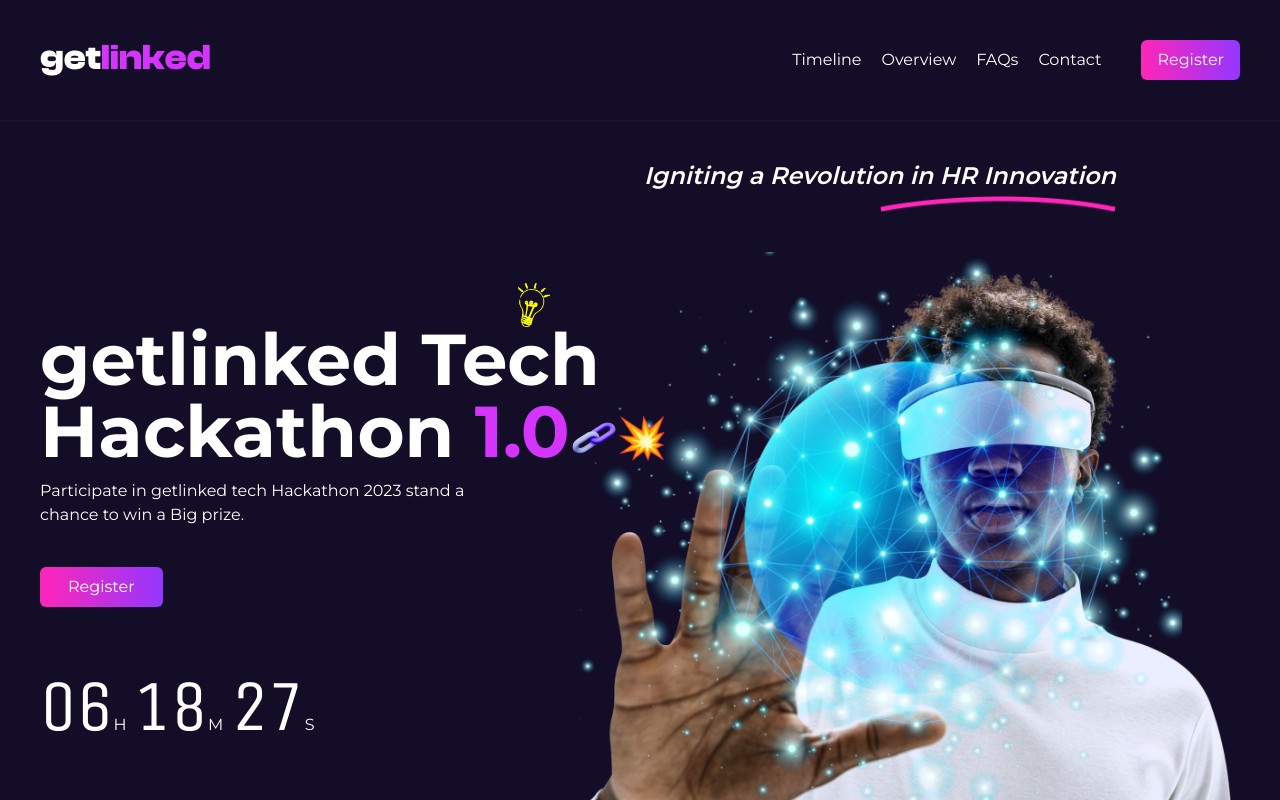
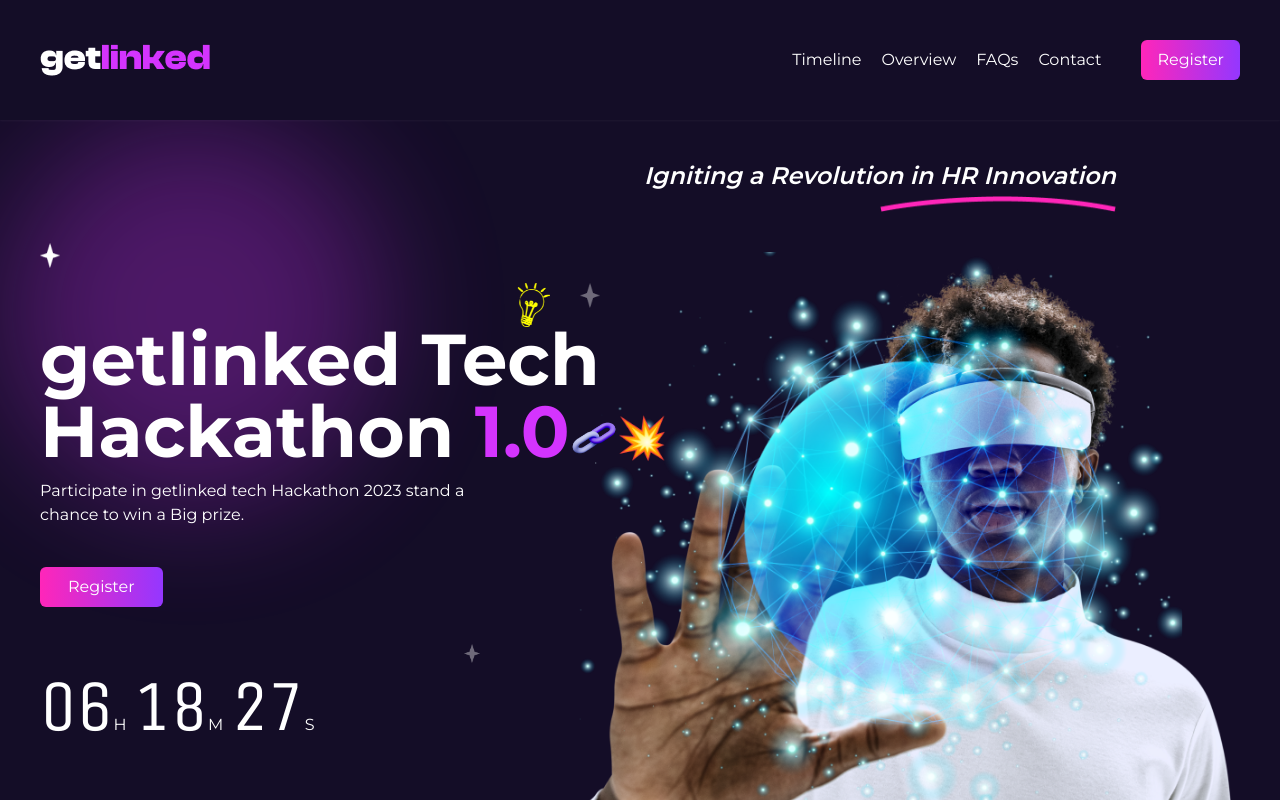
Before and after one commit to mikelisrael/getlinked, a Next.js app: page / in a window 1280 px wide. Shown: the top 800 px of the page. Built offline with nearby package versions, Linux system fonts and the light colour scheme.

Commit message:
style: add flare, stars and animations

```diff
--- a/components/home/Header.tsx
+++ b/components/home/Header.tsx
@@ -1,6 +1,8 @@
 import Image from "next/image";
 import Link from "next/link";
 import { useEffect, useState } from "react";
+import PurpleFlare from "../general/PurpleFlare";
+import { StarGray, StarWhite } from "../general/Stars";
 
 const Header = () => {
   const [timeLeft, setTimeLeft] = useState({
@@ -57,7 +59,9 @@ const Header = () => {
 
   return (
     <header className="pt-10">
-      <div className="universal_x grid gap-y-5 md:grid-cols-[40%,60%] items-center">
+      <div className="isolate universal_x grid gap-y-5 md:grid-cols-[40%,60%] items-center">
+        <PurpleFlare positions="top-0 left-0" />
+
         <div className="mx-auto w-max md:hidden mb-7">
           <div className="flex md:hidden items-end flex-col">
             <em className=" block text-sm font-semibold">
@@ -73,8 +77,15 @@ const Header = () => {
           </div>
         </div>
 
-        <section>
-          <h1 className="relative second_font text-3xl md:text-5xl lg:text-7xl font-bold md:w-max text-center md:text-left">
+        <section className="isolate relative">
+          <StarWhite positions="left-0 -top-20" />
+          <StarGray positions="right-10 bottom-20 w-4" />
+          <StarGray positions="-right-20 -top-10" />
+
+          <h1
+            data-aos="flip-down"
+            className="relative second_font text-3xl md:text-5xl lg:text-7xl font-bold md:w-max text-center md:text-left"
+          >
             getlinked Te
             <span className="relative">
               c
@@ -83,6 +94,7 @@ const Header = () => {
                 width={53}
                 height={73}
                 alt="creative"
+                priority
                 className="w-6 lg:w-8 absolute right-0 -top-4 sm:-top-7 md:-top-8"
               />
             </span>
@@ -103,7 +115,11 @@ const Header = () => {
               className="w-7 md:w-9 lg:w-12 inline-block"
             />
           </h1>
-          <p className="mt-3 md:max-w-md text-center md:text-left">
+          <p
+            data-aos="flip-down"
+            data-aos-duration={1000}
+            className="mt-3 md:max-w-md text-center md:text-left"
+          >
             Participate in getlinked tech Hackathon 2023 stand a chance to win a
             Big prize.
           </p>
@@ -136,7 +152,10 @@ const Header = () => {
         </section>
 
         <section className="flex flex-col items-center gap-10">
-          <div className="hidden md:flex items-end flex-col">
+          <div
+            data-aos="fade-left"
+            className="hidden md:flex items-end flex-col"
+          >
             <em className="block text-lg lg:text-2xl font-semibold">
               Igniting a Revolution in HR Innovation
             </em>
```
